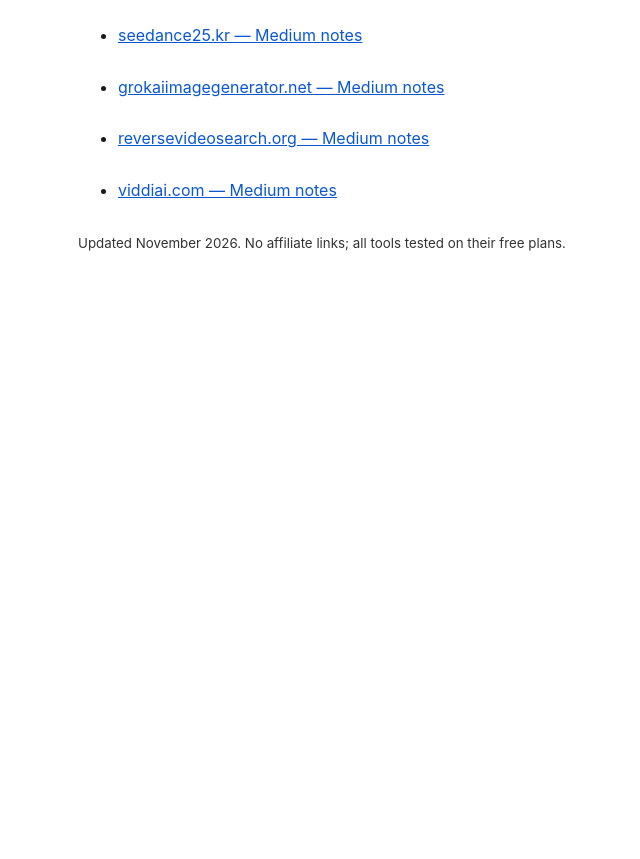
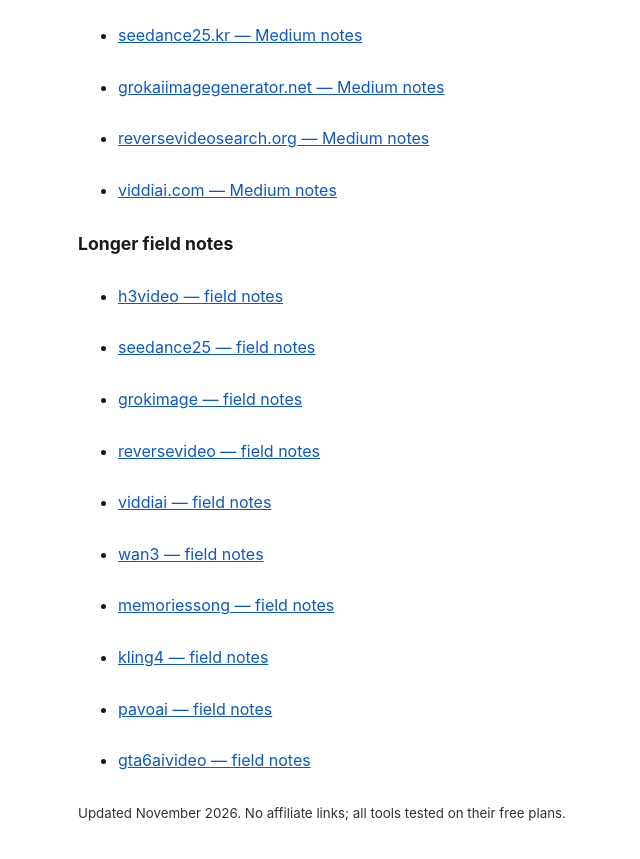
Before and after one commit to youram470-art/ten-free-ai-video-tools, a plain HTML site: page index.html in a window 1280 px wide. Shown: the part 1661-2520 px from the top of the page, without its empty margins (182-822 px from the left). Before the commit the page ends 1956 px from the top, so only its background shows below. Drawn offline with Linux system fonts and the light colour scheme.

Commit message:
Add per-run field notes (mirror pages)

```diff
--- a/index.html
+++ b/index.html
@@ -42,6 +42,18 @@
 <li><a href="https://medium.com/@xyepinext/reverse-video-search-finding-the-source-of-a-clip-08f089b56a5f">reversevideosearch.org — Medium notes</a></li>
 <li><a href="https://medium.com/@xyepinext/viddi-ai-a-lightweight-text-to-video-workbench-7f5b354c422f">viddiai.com — Medium notes</a></li>
 </ul>
+<h2>Longer field notes</h2><ul>
+<li><a href="https://h3video-fieldnotes.pages.dev/">h3video — field notes</a></li>
+<li><a href="https://seedance25-fieldnotes.pages.dev/">seedance25 — field notes</a></li>
+<li><a href="https://grok-image-fieldnotes.pages.dev/">grokimage — field notes</a></li>
+<li><a href="https://reverse-video-search-fieldnotes.pages.dev/">reversevideo — field notes</a></li>
+<li><a href="https://viddiai-fieldnotes.pages.dev/">viddiai — field notes</a></li>
+<li><a href="https://wan3-fieldnotes.pages.dev/">wan3 — field notes</a></li>
+<li><a href="https://memories-song-fieldnotes.pages.dev/">memoriessong — field notes</a></li>
+<li><a href="https://kling4-fieldnotes.pages.dev/">kling4 — field notes</a></li>
+<li><a href="https://pavoai-fieldnotes.pages.dev/">pavoai — field notes</a></li>
+<li><a href="https://gta6-ai-video-fieldnotes.pages.dev/">gta6aivideo — field notes</a></li>
+</ul>
 <p><small>Updated November 2026. No affiliate links; all tools tested on their free plans.</small></p>
 </body>
 </html>
```
